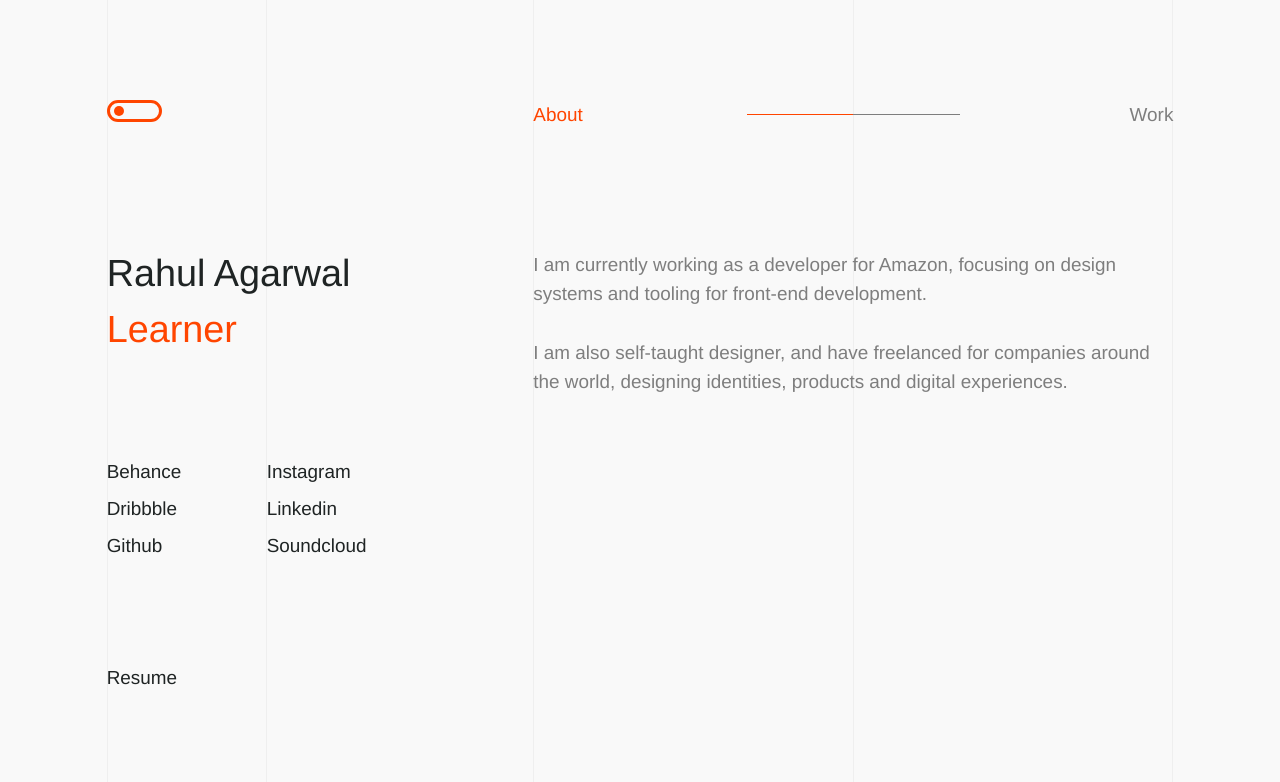
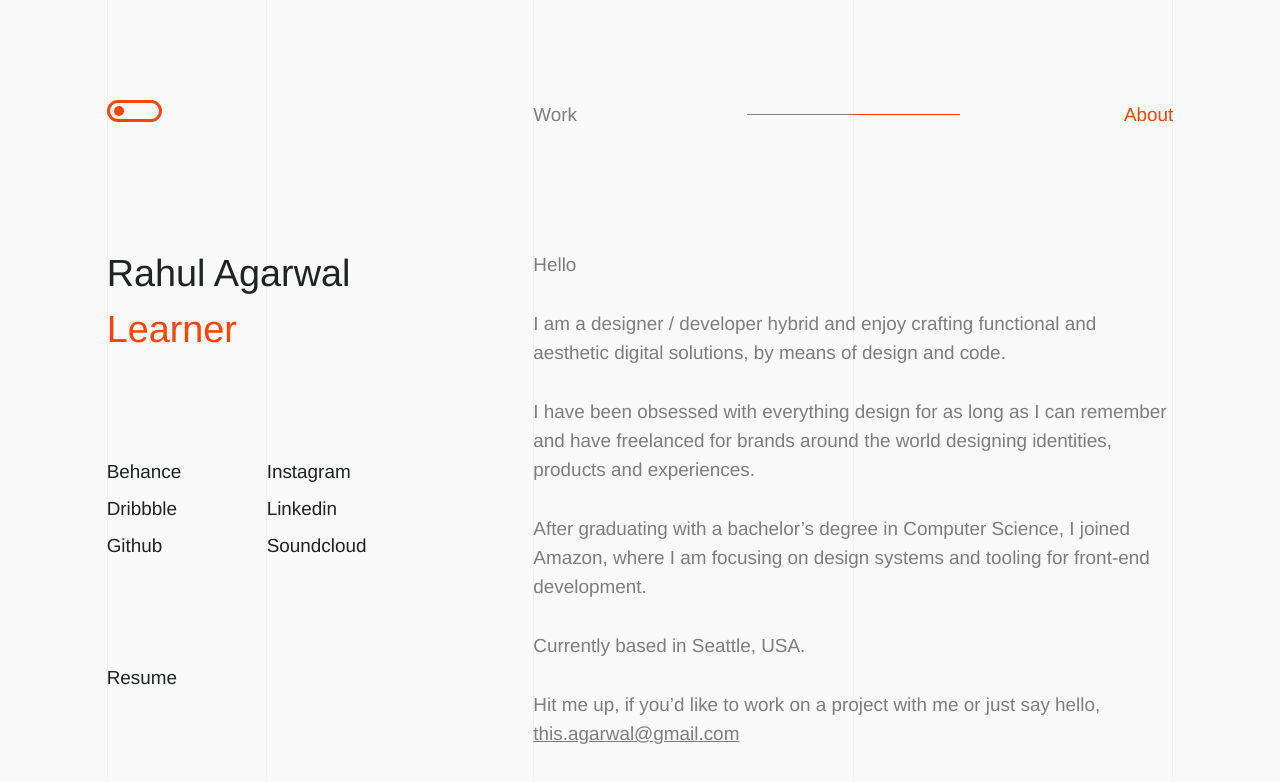
Before and after one commit to eccentricdz/eccentricdz.github.io, a React (Create React App) app: page / in a window 1280 px wide. Both pictures are taken after a click on the element "About". Shown: the top 782 px of the page. Built offline with nearby package versions, Linux system fonts and the light colour scheme.

Commit message:
Edited the bio

```diff
--- a/src/components/About.js
+++ b/src/components/About.js
@@ -6,12 +6,18 @@ export default class About extends React.Component {
         return (
             <section className="about">
                 <p>
-                    I am currently working as a developer for Amazon,
-                    focusing on design systems and tooling for
-                    front-end development.
-                    <br /><br />
-                    I am also self-taught designer, and have freelanced for
-                    companies around the world, designing identities, products and digital experiences.
+                Hello <br /> <br />
+
+                I am a designer / developer hybrid and enjoy crafting functional and aesthetic digital solutions, by means of design and code.<br /> <br />
+
+                I have been obsessed with everything design for as long as I can remember and have freelanced for brands around the world designing identities, products and experiences.<br /> <br />
+
+                After graduating with a bachelor’s degree in Computer Science, I joined Amazon, where I am focusing on design systems and tooling for front-end development.<br /> <br />
+
+                Currently based in Seattle, USA.<br /> <br />
+
+                Hit me up, if you’d like to work on a project with me or just say hello,<br />
+                <a className="about-link" href="mailto:this.agarwal@gmail.com">this.agarwal@gmail.com</a>
                 </p>
             </section>
         )
--- a/src/components/About.scss
+++ b/src/components/About.scss
@@ -2,4 +2,7 @@
 
 .about {
     color: $secondary-color;
+    a {
+        color: $secondary-color;
+    }
 }
--- a/src/components/ContentToggle.scss
+++ b/src/components/ContentToggle.scss
@@ -30,33 +30,32 @@
         }
     }
 
-    &.work-active {
+    &.about-active {
         .content-toggle-shifter {
             left: 50%;
         }
 
+        #about {
+            color: $highlight-color;
+        }
+    }
+
+    &.work-active {
         #work {
             color: $highlight-color;
         }
     }
 
-    &.about-active {
-        #about {
-            color: $highlight-color;
-        }
-    }
-
     #about {
-        order: 1;
-
+        text-align: right;
+        order: 3;
         &:hover {
             color: $highlight-color;
         }
     }
 
     #work {
-        order: 3;
-        text-align: right;
+        order: 1;
         &:hover {
             color: $highlight-color;
         }
--- a/src/components/Project.scss
+++ b/src/components/Project.scss
@@ -30,7 +30,8 @@ section.project {
     top: 0;
     background-color: $light-base-color;
     padding: 2vw;
-    font-size: 0.8rem;
+    font-size: 0.7rem;
+    line-height: 1.2rem;
     justify-content: space-between;
     pointer-events: none;
     opacity: 0;
@@ -76,6 +77,7 @@ section.project {
     height: hGrid(9.8);
     .project-details {
       font-size: 1rem;
+      line-height: inherit;
       padding: 5vh;
       .project-details-top {
         .project-title,
```
